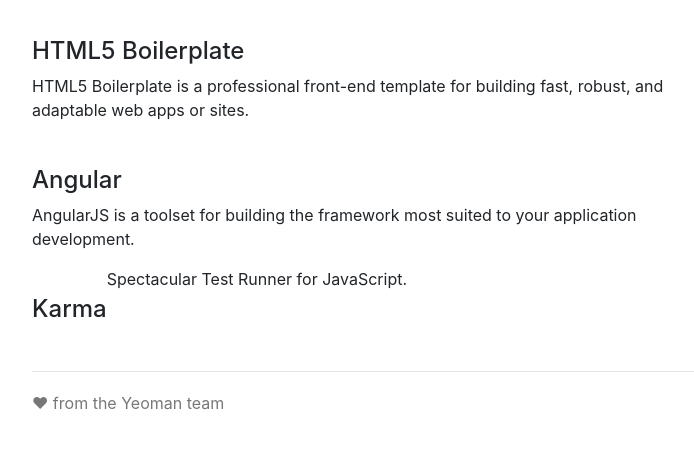
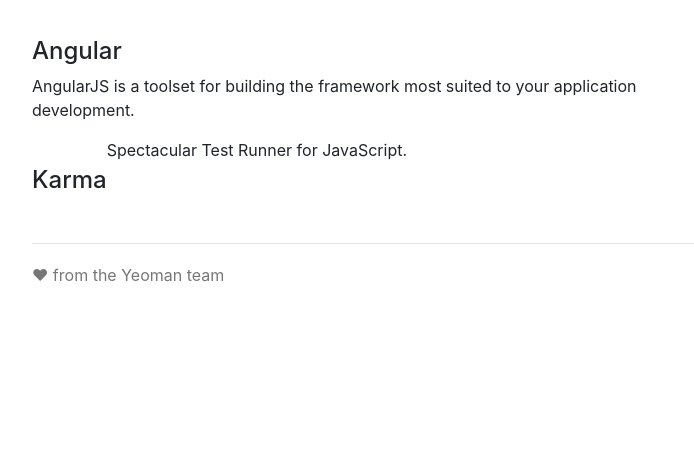
Before and after one commit to drew-walker/drewwalker.com.au, a website: page app/index.html in a window 1280 px wide. Shown: the part 107-556 px from the top of the page, without its empty margins (258-952 px from the left). Drawn offline with nearby package versions, Linux system fonts and the light colour scheme; files that its build step writes are made by us from their sources.

Commit message:
Removed marketing message

```diff
--- a/app/views/main.html
+++ b/app/views/main.html
@@ -8,11 +8,6 @@
 </div>
 
 <div class="row marketing">
-  <h4>HTML5 Boilerplate</h4>
-  <p>
-    HTML5 Boilerplate is a professional front-end template for building fast, robust, and adaptable web apps or sites.
-  </p>
-
   <h4>Angular</h4>
   <p>
     AngularJS is a toolset for building the framework most suited to your application development.
```
